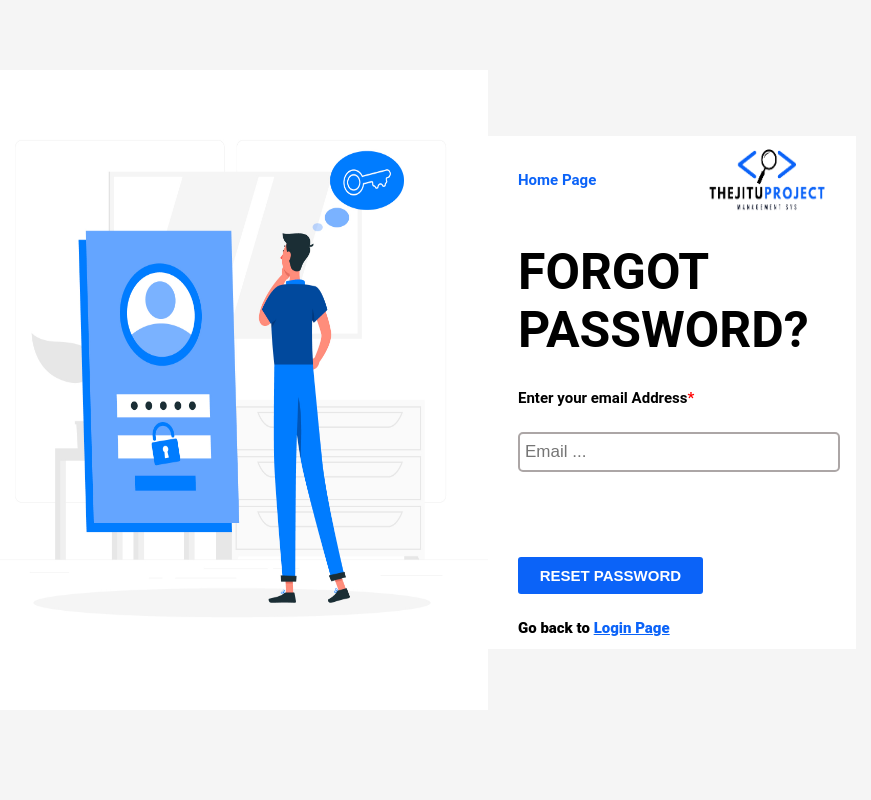
After one commit to PhantomVasploit/theJituProjectManagementSystem, a web app: file client/htmlParts/forgotpwd.html in a window 1280 px wide. The commit adds this page. Shown: the whole page, without its empty margins (224-1095 px from the left). Run offline with its HTML, style and script files only (its server is not run), Linux system fonts and the light colour scheme.

Commit message:
add changes

```diff
--- a/client/style.css
+++ b/client/Assets/css/style.css
@@ -123,6 +123,23 @@ body {
     content: "*";
     color: red;
   }
+
+
+.error-message {
+    color: red;
+    font-size: 12px;
+    margin-top: 5px;
+  }
+  .success-message {
+    color: green;
+    font-size: 12px;
+    margin-top: 5px;
+  }
+  .error input {
+    border-color: red;
+  }
+
+
 
 /* login Page */
 .loginContainer{
@@ -424,3 +441,94 @@ label input {
 .forgotpwdContainer2 p a:hover{
     color: #8bb0f1;
 }
+
+
+@media screen and (min-width: 768px) {
+    .signupContainer, .loginContainer, .forgotpwdContainer {
+      display: flex;
+      flex-direction: row;
+      justify-content: center;
+      align-items: center;
+      background-color: none;
+      border: none;
+      padding-top: 70px;
+      margin-bottom: 10px;
+      margin-left: 200px;
+      margin-right: 200px;
+
+    }
+
+    .signupContainer2, .loginContainer1, .forgotpwdContainer2 {
+      display: flex;
+      flex-direction: column;
+      gap: 30px;
+      background-color: none;
+      border: none;
+      flex-basis: 50%;
+      height: auto;
+      padding: 12px 30px;
+    }
+
+    .signupContainer1 img, .loginContainer2 img, .forgotpwdContainer1 img {
+      width: 40vw;
+      flex-basis: 50%;
+      height:80vh;
+    }
+
+    .signuplogo, .loginlogo, .forgotpwdlogo {
+      display: flex;
+      width: 120px;
+      height: 65px;
+      margin-top: 0;
+      align-self: flex-end;
+    }
+
+    .signupContainer2 article, .loginContainer1 article, .forgotpwdContainer2 article {
+      width: 100%;
+      padding: 0 20px;
+    }
+  }
+
+  /* For mobile and tablet view */
+  @media screen and (max-width: 767px) {
+    .signupContainer, .loginContainer, .forgotpwdContainer, .landingpagecontainer {
+      display: flex;
+      flex-direction: column;
+      justify-content: center;
+      align-items: center;
+      background-color: none;
+      border: none;
+      padding-top: 70px;
+      margin-bottom: 10px;
+      margin-left: 30px;
+      margin-right: 30px;
+    }
+
+    .signupContainer1, .loginContainer2, .forgotpwdContainer1, .landingpagecontainer2 {
+      display: none; /* Hide the div with the image on mobile and tablet */
+    }
+
+    .signupContainer2, .loginContainer1, .forgotpwdContainer2, .landingpagecontainer1{
+      display: flex;
+      flex-direction: column;
+      gap: 30px;
+      background-color: #FFFFFF;
+      border: none;
+      height: auto;
+      padding: 12px 30px;
+      flex-basis: 100%;
+    }
+
+    .signuplogo, .loginlogo, .forgotpwdlogo, .landingpagelogo {
+      display: flex;
+      width: 120px;
+      height: 65px;
+      margin-top: 0;
+      align-self: center;
+    }
+
+    .signupContainer2 article, .loginContainer1 article, .forgotpwdContainer2 article, .landing-article1 {
+      width: 100%;
+      padding: 0 20px;
+    }
+  }
--- a/client/app.js
+++ b/client/Assets/js/app.js
@@ -1,3 +1,3 @@
 document.getElementById('signupBtn').addEventListener('click', function() {
-    window.location.href = 'login.html';
+    window.location.href = './htmlParts/login.html';
 });
--- /dev/null
+++ b/client/Assets/js/forgotpwd.js
@@ -0,0 +1,36 @@
+document.querySelector('form').addEventListener('submit', function(event) {
+  event.preventDefault();
+
+  const email = document.getElementById('PwdEmail');
+
+  // Helper function to display error messages
+  function showError(message) {
+    const errorElement = document.getElementById('forgotPwdErrorMessage');
+    errorElement.innerText = message;
+  }
+
+  // Helper function to remove error messages
+  function removeError() {
+    const errorElement = document.getElementById('forgotPwdErrorMessage');
+    errorElement.innerText = '';
+  }
+
+  const emailRegex = /^\S+@\S+\.\S+$/;
+  if (!emailRegex.test(email.value)) {
+    showError('Invalid email format');
+  } else {
+    removeError();
+    // Check if the email exists in the local storage
+    const userData = JSON.parse(localStorage.getItem('user'));
+    if (userData && userData.email === email.value.trim()) {
+      // Simulate sending reset password email
+      // You can implement your email sending logic here
+      // For example: sendResetPasswordEmail(userData.email);
+      // Clear any existing success message
+      const successElement = document.getElementById('forgotPwdSuccessMessage');
+      successElement.innerText = 'An email has been sent to you with password reset instructions.';
+    } else {
+      showError('Invalid email address');
+    }
+  }
+});
--- /dev/null
+++ b/client/htmlParts/forgotpwd.html
@@ -0,0 +1,32 @@
+<!DOCTYPE html>
+<html lang="en">
+<head>
+    <meta charset="UTF-8">
+    <meta name="viewport" content="width=device-width, initial-scale=1.0">
+    <title>TheJitu Project Management Sys</title>
+    <link rel="stylesheet" href="../Assets/css/style.css">
+</head>
+<body>
+   <div class="forgotpwdContainer">
+    <div class="forgotpwdContainer1">
+        <img src="../Assets/images/forgotpasswordBackground.jpg" alt="forgotpassword">
+    </div>
+    <div class="forgotpwdContainer2">
+        <span class="nav">
+            <a href="../index.html">Home Page</a>
+            <img class="forgotpwdlogo" src="../Assets/images/TheJituPojectLogo__2_-removebg-preview (1).png" alt="logo">
+        </span>
+        <h1>FORGOT PASSWORD?</h1>
+        <form action="" id="forgotPwdForm">
+            <h6 class="aste">Enter your email Address</h6>
+            <input type="email" placeholder="Email ..." id="PwdEmail" required>
+            <div class="error-message" id="forgotPwdErrorMessage"></div>
+            <div class="success-message" id="forgotPwdSuccessMessage"></div>
+            <button class="resetPwdBtn" type="submit">RESET PASSWORD</button>
+            <p>Go back to <a href="../htmlParts/login.html">Login Page</a></p>
+        </form>
+    </div>
+   </div>
+   <script src="../Assets/js/forgotpwd.js"></script>
+</body>
+</html>
```
Also changed, not shown: client/Assets/js/login.js (added, +35 -0 lines), client/Assets/js/signup.js (added, +82 -0 lines), client/forgotpwd.html (deleted, +0 -29 lines), client/htmlParts/dashboard.html (added, +11 -0 lines), client/htmlParts/login.html (renamed from client/login.html, +12 -9 lines), client/htmlParts/signup.html (added, +39 -0 lines), client/index.html (renamed from client/landing.html, +4 -4 lines), client/signup.html (deleted, +0 -37 lines), client/Assets/images/TheJituPojectLogo__2_-removebg-preview (1).png (renamed from client/images/TheJituPojectLogo__2_-removebg-preview (1).png), client/Assets/images/background.png (renamed from client/images/background.png), client/Assets/images/forgotPassword.png (renamed from client/images/forgotPassword.png), client/Assets/images/forgotpasswordBackground.jpg (renamed from client/images/forgotpasswordBackground.jpg), 2 other files.
